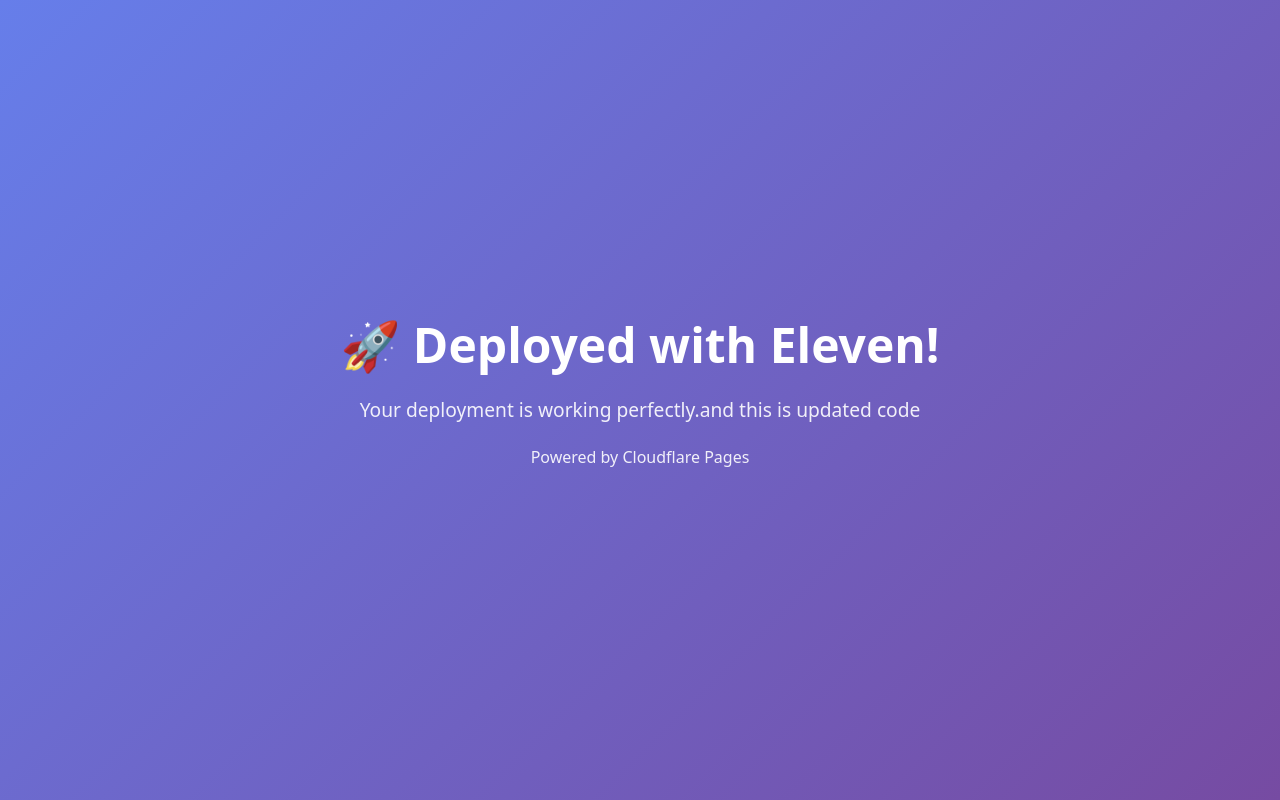
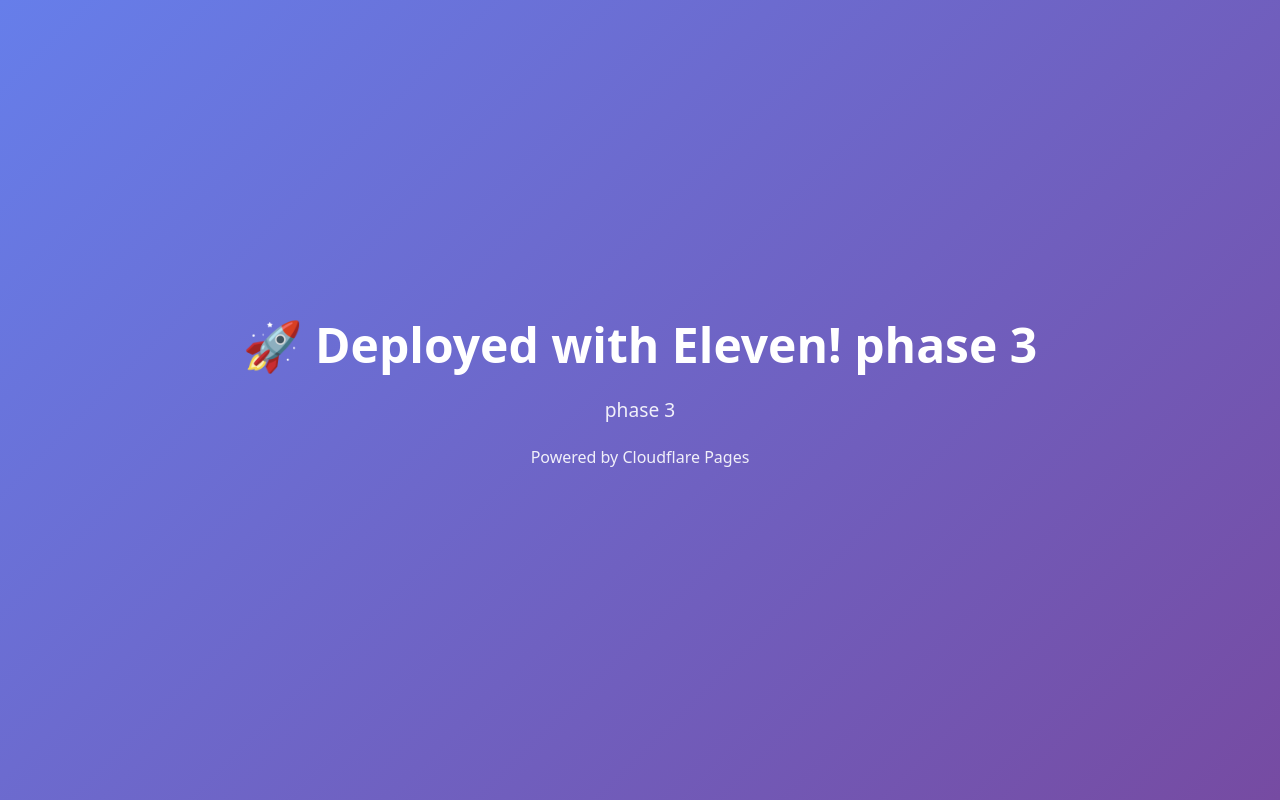
Before and after one commit to krishnaMittal23/dummy, a plain HTML site: page index.html in a window 1280 px wide. Drawn offline with Linux system fonts and the light colour scheme.

Commit message:
Update deployment message to phase 3

```diff
--- a/index.html
+++ b/index.html
@@ -22,8 +22,8 @@
 </head>
 <body>
   <div class="container">
-    <h1>🚀 Deployed with Eleven!</h1>
-    <p>Your deployment is working perfectly.and this is updated code</p>
+    <h1>🚀 Deployed with Eleven! phase 3</h1>
+    <p>phase 3</p>
     <p><small>Powered by Cloudflare Pages</small></p>
   </div>
 </body>
```
